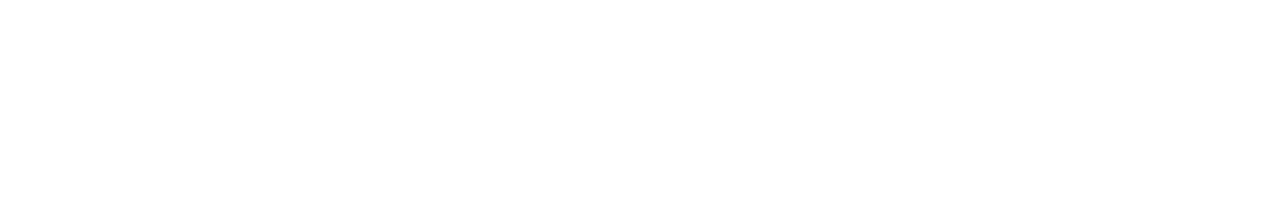
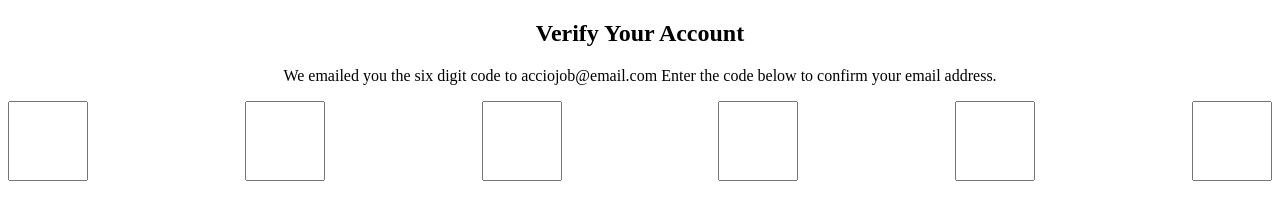
Before and after one commit to acciojob/OTP-vinay1723, a website: page main.html in a window 1280 px wide. Drawn offline with Linux system fonts and the light colour scheme.

Commit message:
created a submission

```diff
--- a/main.html
+++ b/main.html
@@ -8,6 +8,18 @@
 
 <body>
 	<!-- the entire body must be written by student -->
+	<div class="otp">
+		<h2 id="verification_heading">Verify Your Account</h2>
+		<p id="verification_subtext">We emailed you the six digit code to acciojob@email.com Enter the code below to confirm your email address.</p>
+		<div id="code-container">
+			<input type="text" maxlength="1" id="code" required/>
+			<input type="text" maxlength="1" id="code" required/>
+			<input type="text" maxlength="1" id="code" required/>
+			<input type="text" maxlength="1" id="code" required/>
+			<input type="text" maxlength="1" id="code" required/>
+			<input type="text" maxlength="1" id="code" required/>
+		</div>
+	</div>
     <script type="text/javascript" src="./script.js">
 </script>
 
--- a/script.js
+++ b/script.js
@@ -1 +1,27 @@
 //your JS code here. If required.
+const inputs = document.getElementById('code-container');
+inputs.addEventListener('input',(e) => {
+	e.preventDefault();
+	let input = e.target;
+
+	if (!/^[0-9]?$/.test(input.value)) {
+		input.value = "";
+		return;
+	}
+
+	if (input.value && input.nextElementSibling) {
+		input.nextElementSibling.focus();
+	}
+})
+
+inputs.addEventListener('keydown', (event) => {
+    const input = event.target;
+    if (input.tagName !== 'INPUT') return;
+
+
+    if (event.key === 'Backspace' && input.value === '') {
+      if (input.previousElementSibling) {
+        input.previousElementSibling.focus();
+      }
+    }
+  });
--- a/styles.css
+++ b/styles.css
@@ -1 +1,29 @@
 /*  your css code here. If applicable */
+*{
+	box-sizing:border-box;
+}
+
+input {
+	display:inline-block;
+	width:80px;
+	height:80px;
+	text-align:center;
+}
+
+h2 {
+	text-align:center;
+}
+
+p {
+	text-align:center;
+}
+
+#code-container {
+	display:flex;
+	justify-content:space-between
+}
+
+#code {
+	font-size:20px;
+	padding:10px;
+}
```
